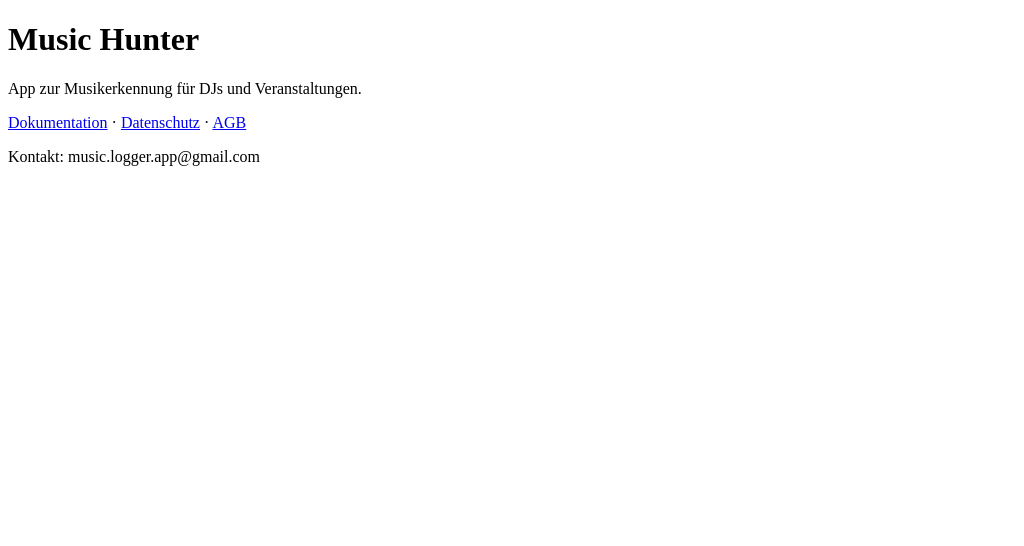
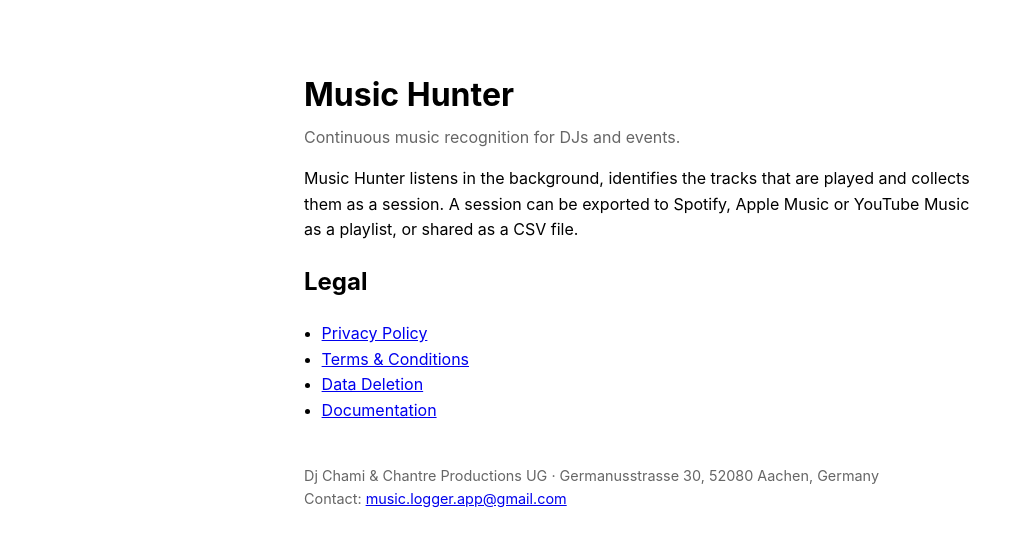
Before and after one commit to adn94/adn94.github.io, a plain HTML site: page index.html in a window 1280 px wide. Shown: the whole page, without its empty margins (0-1024 px from the left). Drawn offline with Linux system fonts and the light colour scheme.

Commit message:
Startseite auf Englisch, mit Impressum und allen Rechtslinks
Die Seite ist der erste Bildschirm im Demo-Video fuer Googles Pruefung und
belegt die Domain. Internationale Pruefer lesen kein Deutsch.

```diff
--- a/index.html
+++ b/index.html
@@ -1,18 +1,42 @@
 <!doctype html>
-<html lang="de">
+<html lang="en">
   <head>
     <meta charset="utf-8">
     <meta name="viewport" content="width=device-width, initial-scale=1">
     <title>Music Hunter</title>
+    <style>
+      :root { color-scheme: light dark; }
+      body {
+        font-family: -apple-system, BlinkMacSystemFont, "Segoe UI", Roboto, sans-serif;
+        max-width: 42rem; margin: 0 auto; padding: 3rem 1.25rem; line-height: 1.6;
+      }
+      h1 { font-size: 2rem; margin-bottom: 0.25rem; }
+      .claim { color: #666; margin-top: 0; }
+      ul { padding-left: 1.1rem; }
+      footer { margin-top: 2.5rem; font-size: 0.9rem; color: #666; }
+    </style>
   </head>
   <body>
     <h1>Music Hunter</h1>
-    <p>App zur Musikerkennung für DJs und Veranstaltungen.</p>
+    <p class="claim">Continuous music recognition for DJs and events.</p>
+
     <p>
-      <a href="/music-logger-docs/">Dokumentation</a> ·
-      <a href="/music-logger-docs/privacy-policy/">Datenschutz</a> ·
-      <a href="/music-logger-docs/agb/">AGB</a>
+      Music Hunter listens in the background, identifies the tracks that are played and
+      collects them as a session. A session can be exported to Spotify, Apple Music or
+      YouTube Music as a playlist, or shared as a CSV file.
     </p>
-    <p>Kontakt: music.logger.app@gmail.com</p>
+
+    <h2>Legal</h2>
+    <ul>
+      <li><a href="/music-logger-docs/privacy-policy/">Privacy Policy</a></li>
+      <li><a href="/music-logger-docs/agb/">Terms &amp; Conditions</a></li>
+      <li><a href="/music-logger-docs/data-deletion/">Data Deletion</a></li>
+      <li><a href="/music-logger-docs/">Documentation</a></li>
+    </ul>
+
+    <footer>
+      Dj Chami &amp; Chantre Productions UG · Germanusstrasse 30, 52080 Aachen, Germany<br>
+      Contact: <a href="mailto:music.logger.app@gmail.com">music.logger.app@gmail.com</a>
+    </footer>
   </body>
 </html>
```
